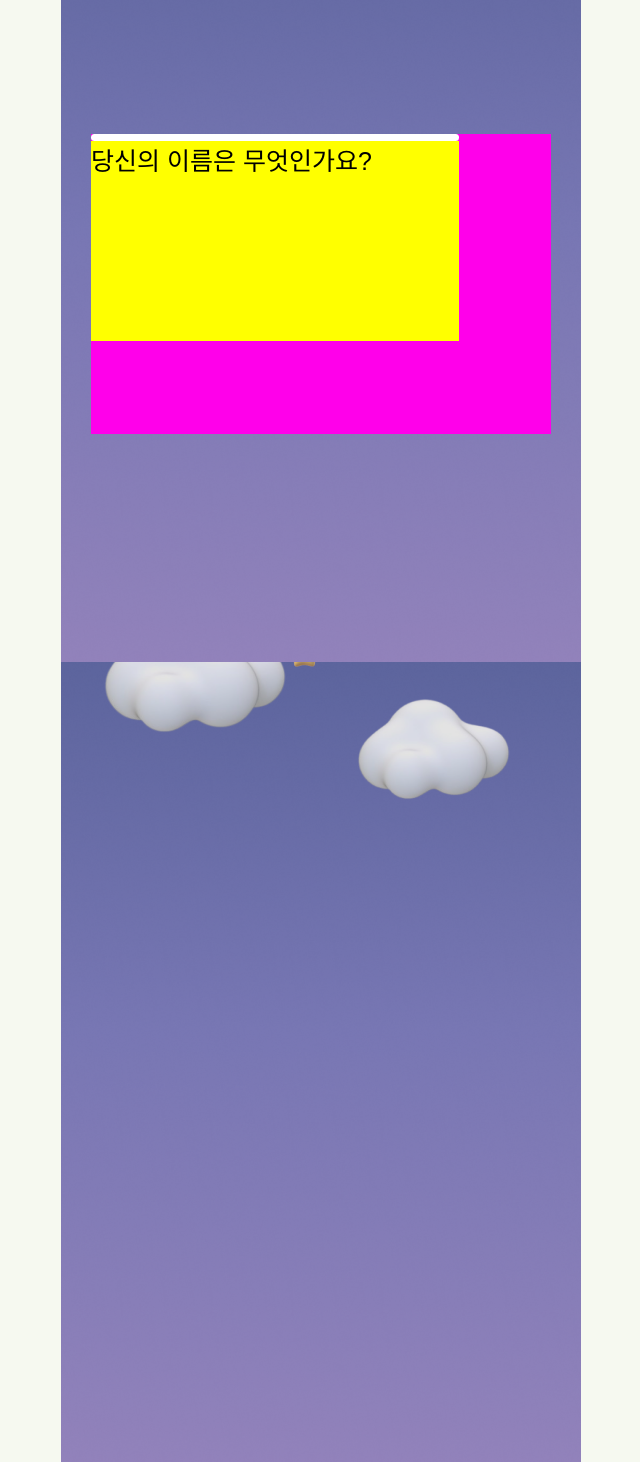
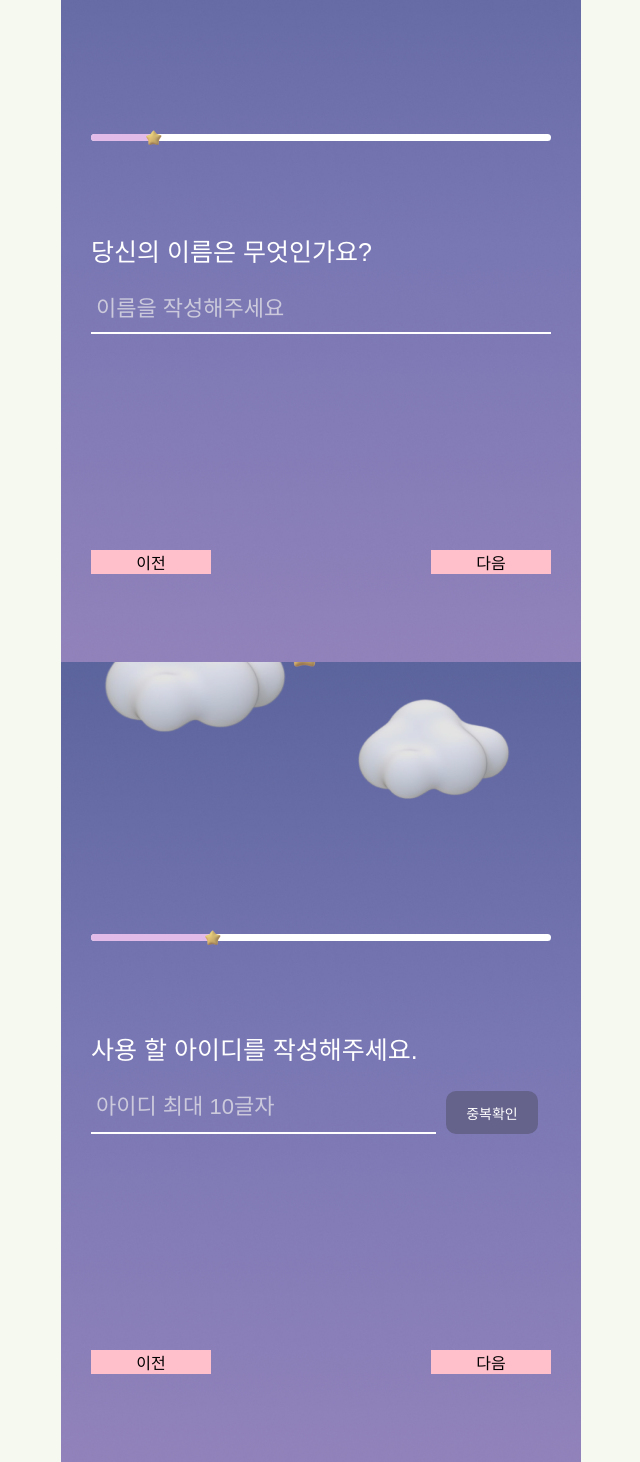
Before and after one commit to hackathon1team/hackathon1_fe, a React (Vite) app: page /signUp in a window 1280 px wide. Shown: the part 938-2400 px from the top of the page, without its empty margins (319-959 px from the left). Built offline with nearby package versions, Linux system fonts and the light colour scheme.

Commit message:
Design : 회원가입 1-1 ~ 1-3까지 완료

```diff
--- a/src/pages/signUp/signUpPage.jsx
+++ b/src/pages/signUp/signUpPage.jsx
@@ -8,6 +8,7 @@ function SignUpPage() {
     return (
         <>
             <BackImg>
+                <Wrapper>
                     <Box>
                         <TopBox>
                             안녕.
@@ -15,18 +16,64 @@ function SignUpPage() {
                             나는 메코야
                             <StarImg src={Star} alt="" />
                         </TopBox>
-                    <BottomBox>메코와 함께 자기 자신을 알아볼까요?</BottomBox>
+                        <BottomBox>
+                            메코와 함께 자기 자신을 알아볼까요?
+                        </BottomBox>
                     </Box>
+                    <ButtonWrap>
+                        <RightBt>회원가입 하러 가기</RightBt>
+                    </ButtonWrap>
+                </Wrapper>
             </BackImg>
             <BackImg1>
+                <Wrapper>
                     <Container>
-                    <CompleteLine></CompleteLine>
+                        <CompleteLineWrap>
+                            <CompleteLine>
+                                <StarImg src={Star} alt="" />
+                            </CompleteLine>
+                        </CompleteLineWrap>
                         <NameBox0>
                             <NameBox1>당신의 이름은 무엇인가요?</NameBox1>
+                            <NameInput
+                                type="text"
+                                name=""
+                                placeholder="이름을 작성해주세요"
+                            />
                         </NameBox0>
                     </Container>
+                    <ButtonWrap2>
+                        <LeftBt>이전</LeftBt>
+                        <RightBt>다음</RightBt>
+                    </ButtonWrap2>
+                </Wrapper>
             </BackImg1>
-            <BackImg1></BackImg1>
+            <BackImg1>
+                <Wrapper>
+                    <Container>
+                        <CompleteLineWrap>
+                            <CompleteLine2>
+                                <StarImg src={Star} alt="" />
+                            </CompleteLine2>
+                        </CompleteLineWrap>
+                        <NameBox0>
+                            <NameBox1>사용 할 아이디를 작성해주세요.</NameBox1>
+                            <IdBox>
+                                <NameInput2
+                                    type="text"
+                                    name=""
+                                    placeholder="아이디 최대 10글자"
+                                />
+                                <IdCheckBt type="Button" value="중복확인" />
+                            </IdBox>
+                        </NameBox0>
+                    </Container>
+                    <ButtonWrap2>
+                        <LeftBt>이전</LeftBt>
+                        <RightBt>다음</RightBt>
+                    </ButtonWrap2>
+                </Wrapper>
+            </BackImg1>
         </>
     );
 }
@@ -41,11 +88,10 @@ const BackImg = styled.div`
 const Box = styled.div`
     margin-top: 200px;
     width: 100%;
-    height: 260px;
+    height: 250px;
     display: flex;
     flex-direction: column;
     justify-content: space-between;
-    background-color: aqua;
 `;
 
 const TopBox = styled.div`
@@ -60,9 +106,12 @@ const StarImg = styled.img`
     height: 16px;
     margin-bottom: 12px;
     margin-left: 5px;
+    position: absolute;
+    right: -10px;
+    top: -4px;
 `;
 const BottomBox = styled.div`
-    width: 80%;
+    width: 100%;
     height: 50px;
     font-size: 18px;
     color: #dad9e3;
@@ -71,38 +120,144 @@ const BottomBox = styled.div`
 const BackImg1 = styled.div`
     ${BackGroundImg(Background1)}
     display: flex;
-    justify-content: center;
+    flex-direction: column;
 `;
 
-const CompleteLine = styled.div`
-    width: 80%;
+const CompleteLineWrap = styled.div`
+    width: 100%;
     height: 7px;
     background-color: #ffffff;
     border-radius: 10px;
+`;
+const CompleteLine = styled.div`
+    width: 61px;
+    height: 7px;
+    background-color: #e2bbe9;
+    border-radius: 10px;
+    position: relative;
+`;
+const CompleteLine2 = styled.div`
+    width: 120px;
+    height: 7px;
+    background-color: #e2bbe9;
+    border-radius: 10px;
+    position: relative;
 `;
 
 const Container = styled.div`
     margin-top: 200px;
     width: 100%;
-    height: 300px;
-    display: flex;
-    flex-direction: column;
-    background-color: #ff00ea;
-`;
-
-const NameBox1 = styled.div`
-    width: 80%;
-    font-size: 25px;
-    display: flex;
-    flex-direction: column;
-    justify-content: space-between;
-    background-color: yellow;
-`;
-const NameBox0 = styled.div`
-    width: 80%;
     height: 200px;
     display: flex;
     flex-direction: column;
     justify-content: space-between;
-    background-color: yellow;
 `;
+
+const NameBox1 = styled.div`
+    width: 100%;
+    height: 100px;
+    font-size: 25px;
+    display: flex;
+    flex-direction: column;
+    justify-content: center;
+    color: white;
+`;
+const NameBox0 = styled.div`
+    width: 100%;
+    height: 130px;
+    display: flex;
+    flex-direction: column;
+    justify-content: space-between;
+`;
+
+const NameInput = styled.input`
+    border-width: 0 0 2px;
+    border-color: white;
+    width: 100%;
+    font-size: 22px;
+    padding-left: 5px;
+    padding-right: 50px;
+    padding-bottom: 10px;
+    background-color: transparent;
+    &::placeholder {
+        color: #edecec;
+        opacity: 70%;
+    }
+    &:focus {
+        outline: none;
+        border-color: #e2bbe9;
+        color: white;
+    }
+`;
+const IdCheckBt = styled.input`
+    border: 0px;
+    width: 20%;
+    height: 43px;
+    border-radius: 10px;
+    font-size: 14px;
+    background-color: #65628b;
+    color: #ffffff;
+    margin-left: 10px;
+    cursor: pointer;
+    &:hover {
+        background-color: #e2bbe9a8;
+        transition: 0.3s;
+        color: #ffffff;
+    }
+`;
+
+const ButtonWrap2 = styled.div`
+    width: 100%;
+    display: flex;
+    justify-content: space-between;
+`;
+
+const NameInput2 = styled.input`
+    border-width: 0 0 2px;
+    border-color: white;
+    width: 75%;
+    font-size: 22px;
+    padding-left: 5px;
+    padding-right: 50px;
+    padding-bottom: 10px;
+    background-color: transparent;
+    &::placeholder {
+        color: #edecec;
+        opacity: 70%;
+    }
+    &:focus {
+        outline: none;
+        border-color: #e2bbe9;
+        color: white;
+    }
+`;
+const Wrapper = styled.div`
+    width: 100%;
+    height: 80vh;
+    display: flex;
+    flex-direction: column;
+    justify-content: space-between;
+`;
+
+const LeftBt = styled.div`
+    width: 120px;
+    background-color: pink;
+    display: flex;
+    justify-content: center;
+`;
+const RightBt = styled.div`
+    width: 120px;
+    display: flex;
+    justify-content: center;
+    background-color: pink;
+`;
+const ButtonWrap = styled.div`
+    width: 100%;
+    display: flex;
+    justify-content: flex-end;
+`;
+
+const IdBox = styled.div`
+    width: 100%;
+    display: flex;
+`;
```
Lines whose indentation alone changed are shown as unchanged.
